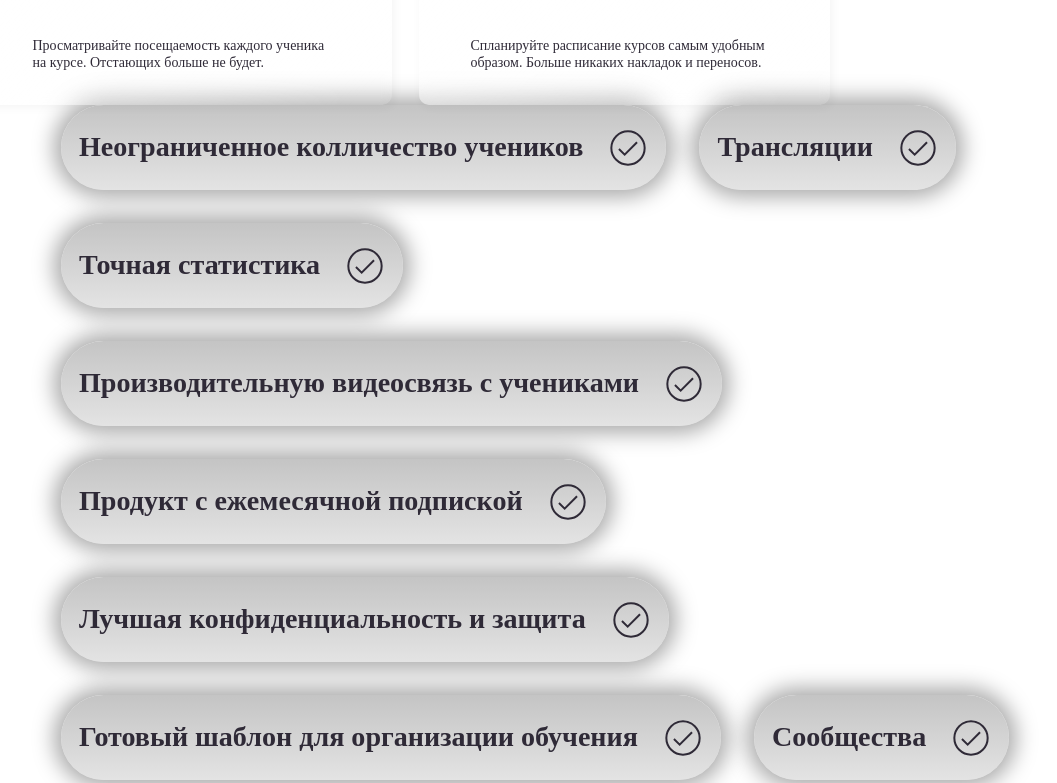
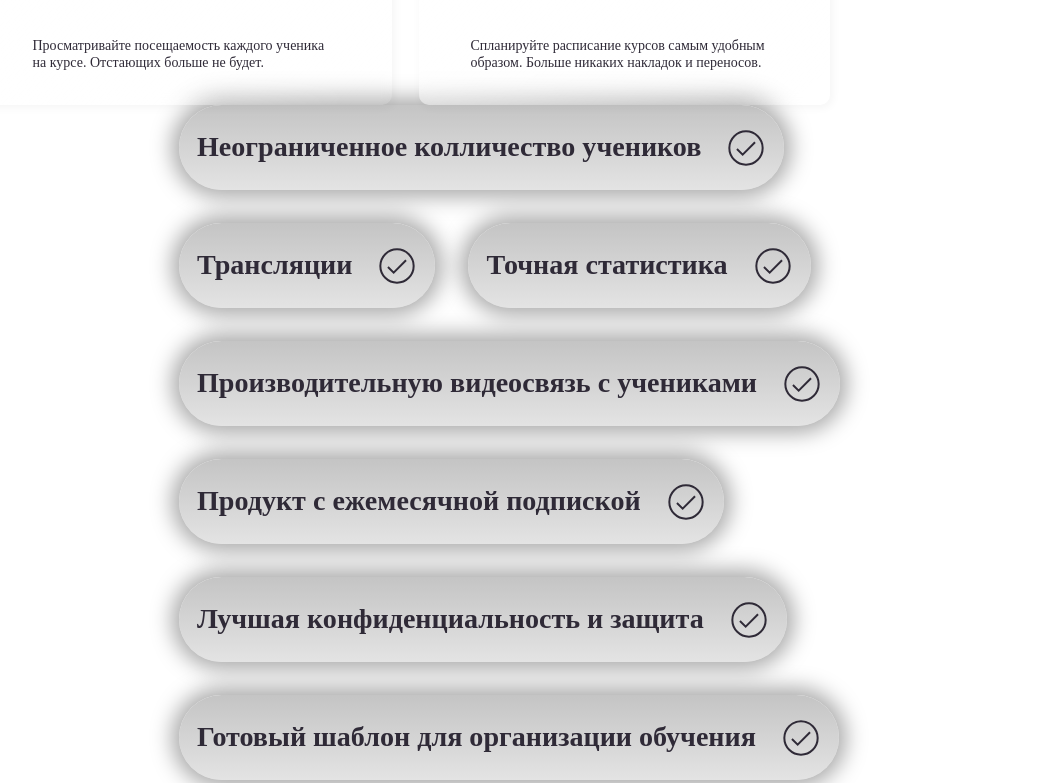
Before and after one commit to UserrrrS/React-Homework-number-1, a React (Create React App) app: page / in a window 1280 px wide. Shown: the part 1057-1840 px from the top of the page, without its empty margins (99-1156 px from the left). Built offline with nearby package versions, Linux system fonts and the light colour scheme.

Commit message:
fix some issues

```diff
--- a/src/components/BoxCheck/index.css
+++ b/src/components/BoxCheck/index.css
@@ -1,3 +1,7 @@
+.box {
+  margin: 0 156px 0 270px;
+}
+
 .Box__wrapper_small {
   display: flex;
   align-items: center;
@@ -20,6 +24,4 @@
   display: flex;
   flex-wrap: wrap;
   gap: 33px;
-  margin-left: 152px;
-  margin-right: 152px;
 }
```
